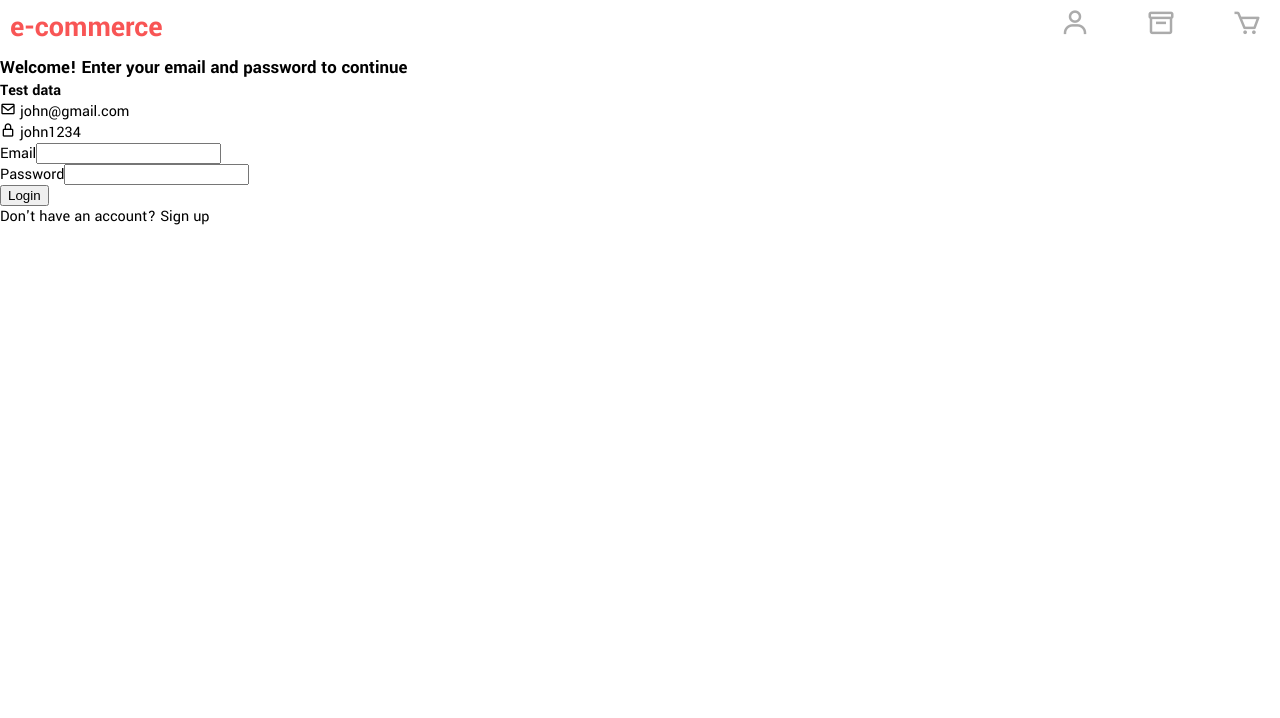
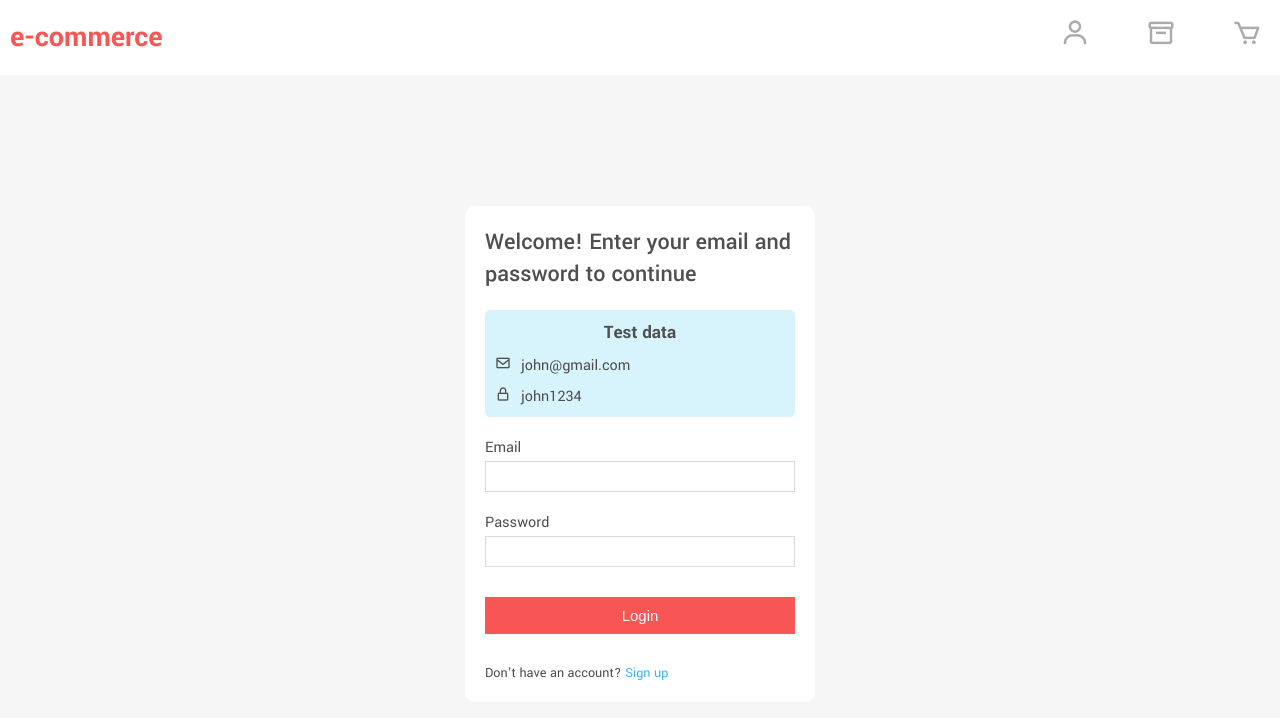
Before and after one commit to MdzEdgar/reactjs-entregable06, a React (Vite) app: page /login in a window 1280 px wide. Shown: the top 718 px of the page. Built offline with nearby package versions, Linux system fonts and the light colour scheme.

Commit message:
Finalización de logout y logion

```diff
--- a/src/components/Layout/styles/Navbar.css
+++ b/src/components/Layout/styles/Navbar.css
@@ -2,7 +2,7 @@
   display: flex;
   align-items: center;
   justify-content: space-between;
-  padding: 0 10px;
+  padding: 10px 10px;
 }
 
 .navbar__name, .navbar__link {
--- a/src/index.css
+++ b/src/index.css
@@ -6,6 +6,7 @@
   --gray: #c7c7c7;
   --dark-gray: #4f4f4f;
   --text-gray: #ababab;
+  --ultra-light-gray: #f6f6f6;
 }
 
 body {
--- a/src/pages/Login.jsx
+++ b/src/pages/Login.jsx
@@ -2,6 +2,7 @@ import React from 'react'
 import { useForm } from 'react-hook-form'
 import { useDispatch, useSelector } from 'react-redux'
 import { loginUser, userLogOut } from '../store/slices/userInfo.slice'
+import "./styles/Login.css"
 
 const Login = () => {
   const {register, handleSubmit, reset} = useForm()
@@ -26,36 +27,43 @@ const Login = () => {
   }
 
   return (
-    <main>
+    <main className='login'>
       {
         token ? (
-          <section>
-            <i className='bx bxs-user-circle'></i>
-            <h3>{firstName} {lastName}</h3>
-            <button onClick={handleLogOut}>Log out</button>
+          <section className='login-logged__container'>
+            <i className='login-logged__icon bx bxs-user-circle'></i>
+            <h3 className='login-logged__name'>{firstName} {lastName}
+            </h3>
+            <button className='login-logged__btn' onClick={handleLogOut}>Log out</button>
           </section>
         ) : (
-          <form onSubmit={handleSubmit(submit)}>
-        <h3>Welcome! Enter your email and password to continue</h3>
+        <form className='login-form__container' onSubmit={handleSubmit(submit)}>
+        <h3 className='login-form__title'>Welcome! Enter your email and password to continue</h3>
 
-        <div>
-          <h4>Test data</h4>
-          <div><i className='bx bx-envelope'></i> john@gmail.com</div>
-          <div><i className='bx bx-lock-alt'></i> john1234</div>
+        <div className='login-form__containerTest'>
+          <h4 className='login-form__titleTest'>Test data</h4>
+          <div className='login-form__emailTest'>
+            <i className='bx bx-envelope'></i> john@gmail.com
+          </div>
+          <div className='login-form__passwordTest'>
+            <i className='bx bx-lock-alt'></i> john1234
+          </div>
         </div>
 
-        <div>
-          <label htmlFor="">Email</label>
-          <input type="text" {...register("email")} />
+        <div className='login-form__divInfo'>
+          <label className='login-form__label' htmlFor="">Email</label>
+          <input className='login-form__input' type="text" {...register("email")} />
         </div>
-        <div>
-          <label htmlFor="">Password</label>
-          <input type="password" {...register("password")} />
+        <div className='login-form__divInfo'>
+          <label className='login-form__label' htmlFor="">Password</label>
+          <input className='login-form__input' type="password" {...register("password")} />
         </div>
 
-        <button>Login</button>
+        <button className='login-form__btn'>Login</button>
 
-        <p>Don't have an account? <span>Sign up</span></p>
+        <p className='login-form__footerText'>
+          Don't have an account? <span>Sign up</span>
+        </p>
       </form>
         )
       }
--- /dev/null
+++ b/src/pages/styles/Login.css
@@ -0,0 +1,108 @@
+.login {
+  background-color: var(--ultra-light-gray);
+  min-height: calc(100vh - 43px);
+  display: grid;
+  place-content: center;
+}
+
+.login-logged__container {
+  background-color: white;
+  padding: 20px;
+  border-radius: 10px;
+  text-align: center;
+  width: min(400px, 90vw);
+}
+
+.login-logged__icon {
+  font-size: 80px;
+  color: var(--gray);
+}
+
+.login-logged__name {
+  font-size: 15px;
+  margin: 20px 0;
+}
+
+.login-logged__btn {
+  border: none;
+  color: white;
+  background-color: var(--primary);
+  font-size: 18px;
+  padding: 5px 10px;
+  border-radius: 5px;
+  cursor: pointer;
+  transition: background 200ms ease;
+}
+
+.login-logged__btn:hover{
+  background-color: rgb(187, 15, 15);
+}
+
+
+.login-form__container {
+  background-color: white;
+  padding: 20px;
+  border-radius: 10px;
+  color: var(--dark-gray);
+  width: min(350px, 90vw);
+}
+
+.login-form__title{
+  font-size: 24px;
+  font-weight: 500;
+}
+
+.login-form__containerTest {
+  background-color: #d7f4fc;
+  padding: 10px;
+  margin: 20px 0;
+  border-radius: 5px;
+}
+
+.login-form__titleTest {
+  text-align: center;
+  font-size: 19px;
+}
+
+.login-form__emailTest, .login-form__passwordTest {
+  display: flex;
+  gap: 10px;
+  margin-top: 10px;
+}
+
+.login-form__divInfo {
+  margin-top: 20px;
+}
+
+.login-form__label {
+  display: block;
+}
+
+.login-form__input {
+  width: 100%;
+  padding: 6px;
+  border: 1px solid var(--light-gray);
+  outline: none;
+  margin-top: 3px;
+  font-size: 15px;
+}
+
+.login-form__btn {
+  background-color: var(--primary);
+  color: white;
+  border: none;
+  padding: 10px;
+  width: 100%;
+  margin: 30px 0;
+  cursor: pointer;
+  font-size: 15px;
+}
+
+.login-form__footerText {
+  font-size: 14px;
+}
+
+.login-form__footerText span {
+  color: #3cb2f9;
+  cursor: pointer;
+}
```
